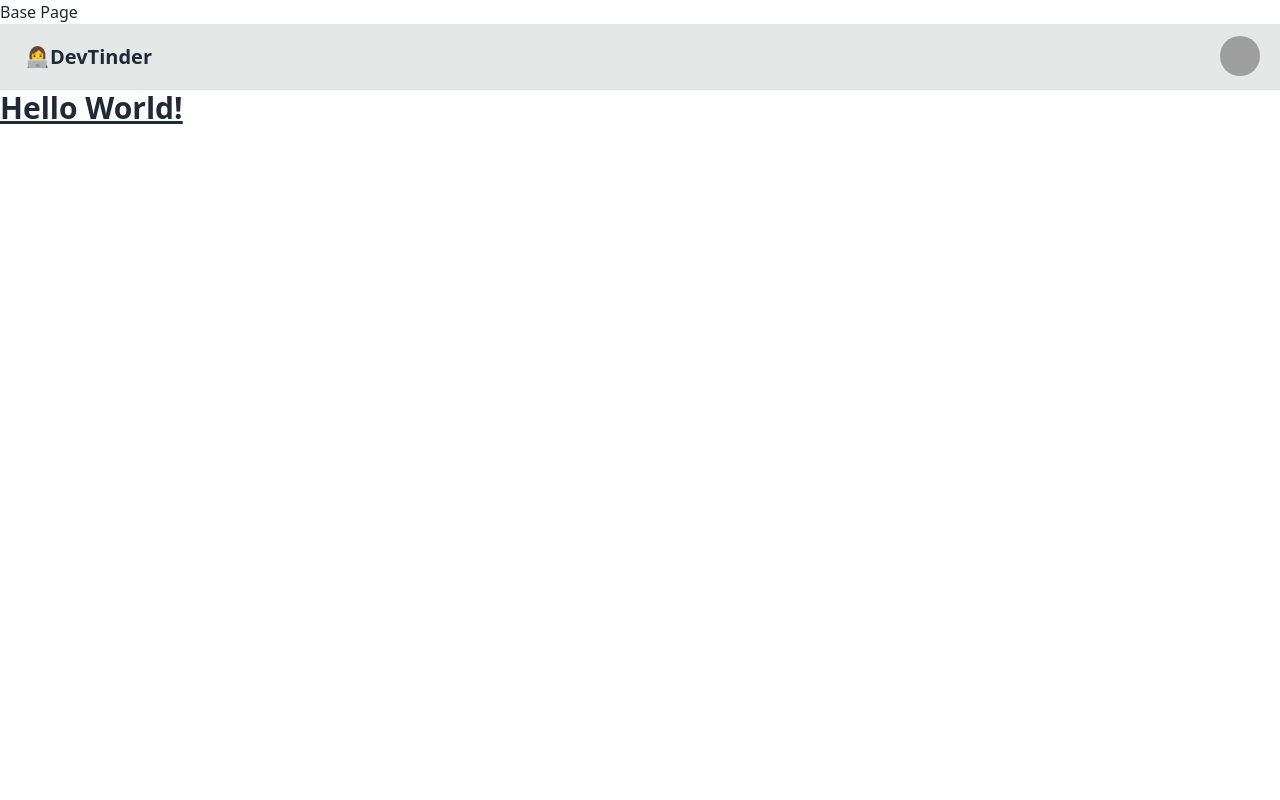
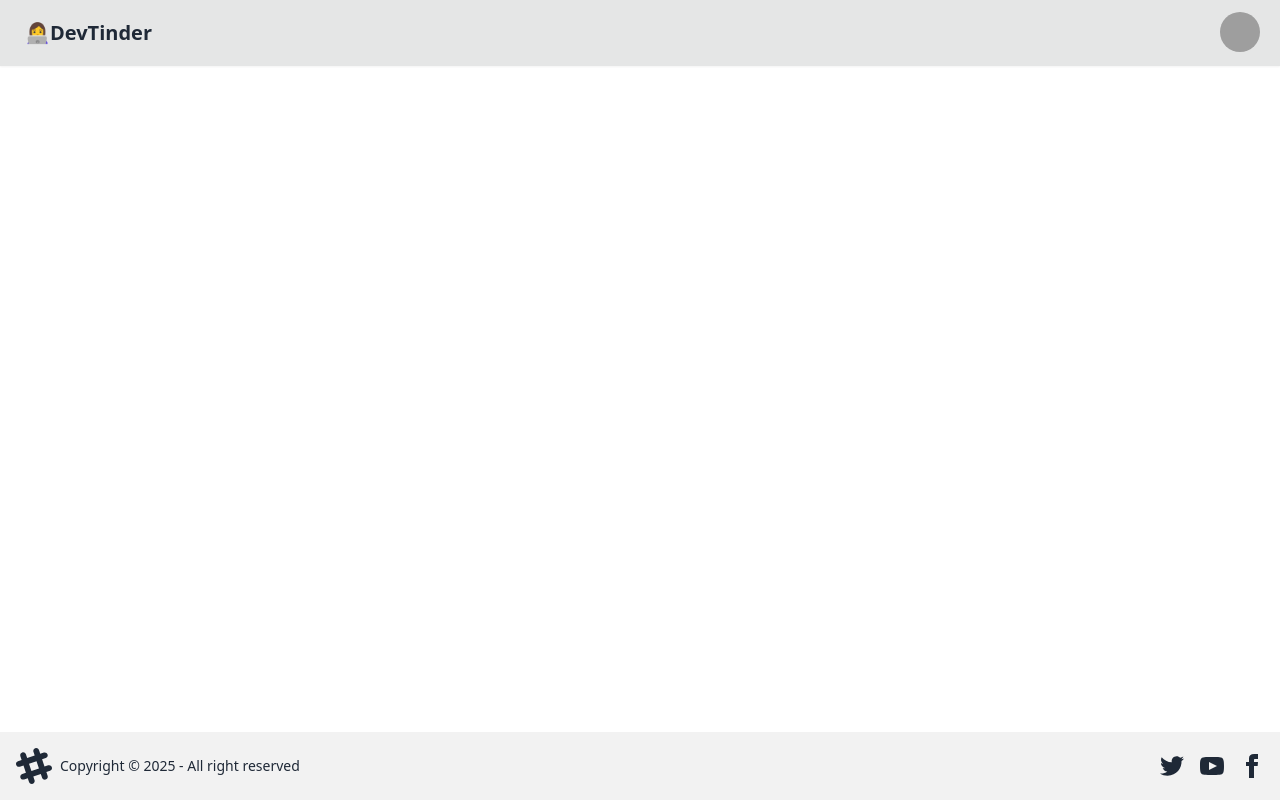
Before and after one commit to THAMITHA/DevTinder, a React (Vite) app: page / in a window 1280 px wide. Built offline with nearby package versions, Linux system fonts and the light colour scheme; grey boxes are pictures that could not be loaded.

Commit message:
added footer

```diff
--- a/src/App.jsx
+++ b/src/App.jsx
@@ -1,5 +1,7 @@
 import { BrowserRouter, Routes, Route } from "react-router-dom"
-import NavBar from "./NavBar"
+import Body from "./Body"
+import Login from "./Login"
+import Profile from "./Profile"
 
 function App() {
 
@@ -7,13 +9,12 @@
     <>
       <BrowserRouter basename="/">
         <Routes>
-          <Route path="/" element={<div>Base Page</div>} />
-          <Route path="/login" element={<div>Login Page</div>} />
-          <Route path="/test" element={<div>Test Page</div>} />
+          <Route path="/" element={<Body/>} >
+            <Route path="/login" element={<Login/>}/>
+            <Route path="/profile" element={<Profile/>}/>
+          </Route>
         </Routes>
       </BrowserRouter>
-      <NavBar/>
-      <h1 className="text-3xl font-bold underline">Hello World!</h1>
     </>
   )
 }
--- /dev/null
+++ b/src/Body.jsx
@@ -0,0 +1,16 @@
+import React from 'react'
+import NavBar from './NavBar'
+import Footer from './Footer'
+import { Outlet } from 'react-router-dom'
+
+const Body = () => {
+  return (
+    <div>
+        <NavBar />
+        <Outlet />
+        <Footer />
+        </div>
+  )
+}
+
+export default Body
--- /dev/null
+++ b/src/Footer.jsx
@@ -0,0 +1,59 @@
+import React from 'react'
+
+const Footer = () => {
+  return (
+    <footer className="footer sm:footer-horizontal bg-base-200 text-color--.809c1 p-4 fixed bottom-0">
+  <aside className="grid-flow-col items-center">
+    <svg
+      width="36"
+      height="36"
+      viewBox="0 0 24 24"
+      xmlns="http://www.w3.org/2000/svg"
+      fillRule="evenodd"
+      clipRule="evenodd"
+      className="fill-current">
+      <path
+        d="M22.672 15.226l-2.432.811.841 2.515c.33 1.019-.209 2.127-1.23 2.456-1.15.325-2.148-.321-2.463-1.226l-.84-2.518-5.013 1.677.84 2.517c.391 1.203-.434 2.542-1.831 2.542-.88 0-1.601-.564-1.86-1.314l-.842-2.516-2.431.809c-1.135.328-2.145-.317-2.463-1.229-.329-1.018.211-2.127 1.231-2.456l2.432-.809-1.621-4.823-2.432.808c-1.355.384-2.558-.59-2.558-1.839 0-.817.509-1.582 1.327-1.846l2.433-.809-.842-2.515c-.33-1.02.211-2.129 1.232-2.458 1.02-.329 2.13.209 2.461 1.229l.842 2.515 5.011-1.677-.839-2.517c-.403-1.238.484-2.553 1.843-2.553.819 0 1.585.509 1.85 1.326l.841 2.517 2.431-.81c1.02-.33 2.131.211 2.461 1.229.332 1.018-.21 2.126-1.23 2.456l-2.433.809 1.622 4.823 2.433-.809c1.242-.401 2.557.484 2.557 1.838 0 .819-.51 1.583-1.328 1.847m-8.992-6.428l-5.01 1.675 1.619 4.828 5.011-1.674-1.62-4.829z"></path>
+    </svg>
+    <p>Copyright © {new Date().getFullYear()} - All right reserved</p>
+  </aside>
+  <nav className="grid-flow-col gap-4 md:place-self-center md:justify-self-end">
+    <a>
+      <svg
+        xmlns="http://www.w3.org/2000/svg"
+        width="24"
+        height="24"
+        viewBox="0 0 24 24"
+        className="fill-current">
+        <path
+          d="M24 4.557c-.883.392-1.832.656-2.828.775 1.017-.609 1.798-1.574 2.165-2.724-.951.564-2.005.974-3.127 1.195-.897-.957-2.178-1.555-3.594-1.555-3.179 0-5.515 2.966-4.797 6.045-4.091-.205-7.719-2.165-10.148-5.144-1.29 2.213-.669 5.108 1.523 6.574-.806-.026-1.566-.247-2.229-.616-.054 2.281 1.581 4.415 3.949 4.89-.693.188-1.452.232-2.224.084.626 1.956 2.444 3.379 4.6 3.419-2.07 1.623-4.678 2.348-7.29 2.04 2.179 1.397 4.768 2.212 7.548 2.212 9.142 0 14.307-7.721 13.995-14.646.962-.695 1.797-1.562 2.457-2.549z"></path>
+      </svg>
+    </a>
+    <a>
+      <svg
+        xmlns="http://www.w3.org/2000/svg"
+        width="24"
+        height="24"
+        viewBox="0 0 24 24"
+        className="fill-current">
+        <path
+          d="M19.615 3.184c-3.604-.246-11.631-.245-15.23 0-3.897.266-4.356 2.62-4.385 8.816.029 6.185.484 8.549 4.385 8.816 3.6.245 11.626.246 15.23 0 3.897-.266 4.356-2.62 4.385-8.816-.029-6.185-.484-8.549-4.385-8.816zm-10.615 12.816v-8l8 3.993-8 4.007z"></path>
+      </svg>
+    </a>
+    <a>
+      <svg
+        xmlns="http://www.w3.org/2000/svg"
+        width="24"
+        height="24"
+        viewBox="0 0 24 24"
+        className="fill-current">
+        <path
+          d="M9 8h-3v4h3v12h5v-12h3.642l.358-4h-4v-1.667c0-.955.192-1.333 1.115-1.333h2.885v-5h-3.808c-3.596 0-5.192 1.583-5.192 4.615v3.385z"></path>
+      </svg>
+    </a>
+  </nav>
+</footer>
+  )
+}
+
+export default Footer
--- /dev/null
+++ b/src/Login.jsx
@@ -0,0 +1,9 @@
+import React from 'react'
+
+const Login = () => {
+  return (
+    <div>Login</div>
+  )
+}
+
+export default Login
--- /dev/null
+++ b/src/Profile.jsx
@@ -0,0 +1,9 @@
+import React from 'react'
+
+const Profile = () => {
+  return (
+    <div>Profile</div>
+  )
+}
+
+export default Profile
```
Also changed, not shown: 1 other file (tests, documents, lock files or other folders).
